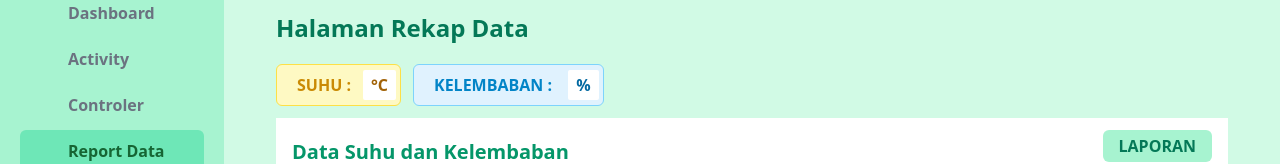
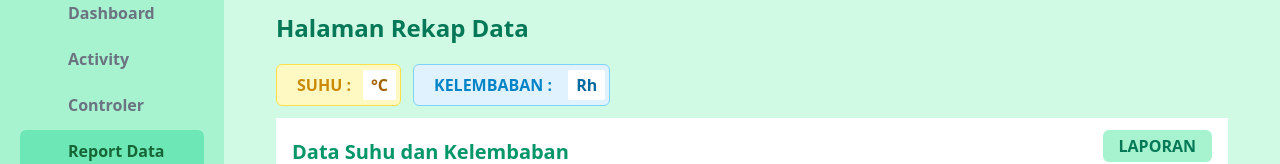
Before and after one commit to rafignwn/monitoring-smart-incubator, a React (Vite) app: page /report in a window 1280 px wide. Shown: the part 124-288 px from the top of the page. Built offline with nearby package versions, Linux system fonts and the light colour scheme; no server answers; the database is empty; sample sign-in values are in the browser's storage; some icons are missing.

Commit message:
update indikator kelembaban

```diff
--- a/src/charts/humidityChart.ts
+++ b/src/charts/humidityChart.ts
@@ -60,7 +60,7 @@ export const humidityChartConfig: ChartConfiguration<"line", number[], number> =
               return `Data ke-${tooltipItem[0].dataIndex + 1}`;
             },
             label: (tooltipItem) => {
-              return `Kelembaban: ${tooltipItem.formattedValue} %`;
+              return `Kelembaban: ${tooltipItem.formattedValue} Rh`;
             },
           },
         },
@@ -75,11 +75,11 @@ export const humidityChartConfig: ChartConfiguration<"line", number[], number> =
           ticks: {
             stepSize: 10,
             callback: (tickValue) => {
-              return `${tickValue} %`;
+              return `${tickValue} Rh`;
             },
           },
           title: {
-            text: "Kelembaban %",
+            text: "Kelembaban - Rh",
             display: true,
             color: colors.green[900],
             font: {
--- a/src/pages/ReportData.tsx
+++ b/src/pages/ReportData.tsx
@@ -166,7 +166,7 @@ export default function ReportData() {
             Kelembaban :{" "}
           </span>
           <span className="font-semibold bg-white py-1 px-2 rounded-sm text-sky-700">
-            {humiditis[humiditis.length - 1]}%
+            {humiditis[humiditis.length - 1]}Rh
           </span>
         </p>
       </div>
@@ -198,7 +198,7 @@ export default function ReportData() {
           },
           {
             name: "Kelembaban",
-            selector: (row) => `${row.kelembaban}%`,
+            selector: (row) => `${row.kelembaban}Rh`,
           },
         ]}
         data={filteredData ? filteredData : []}
```
